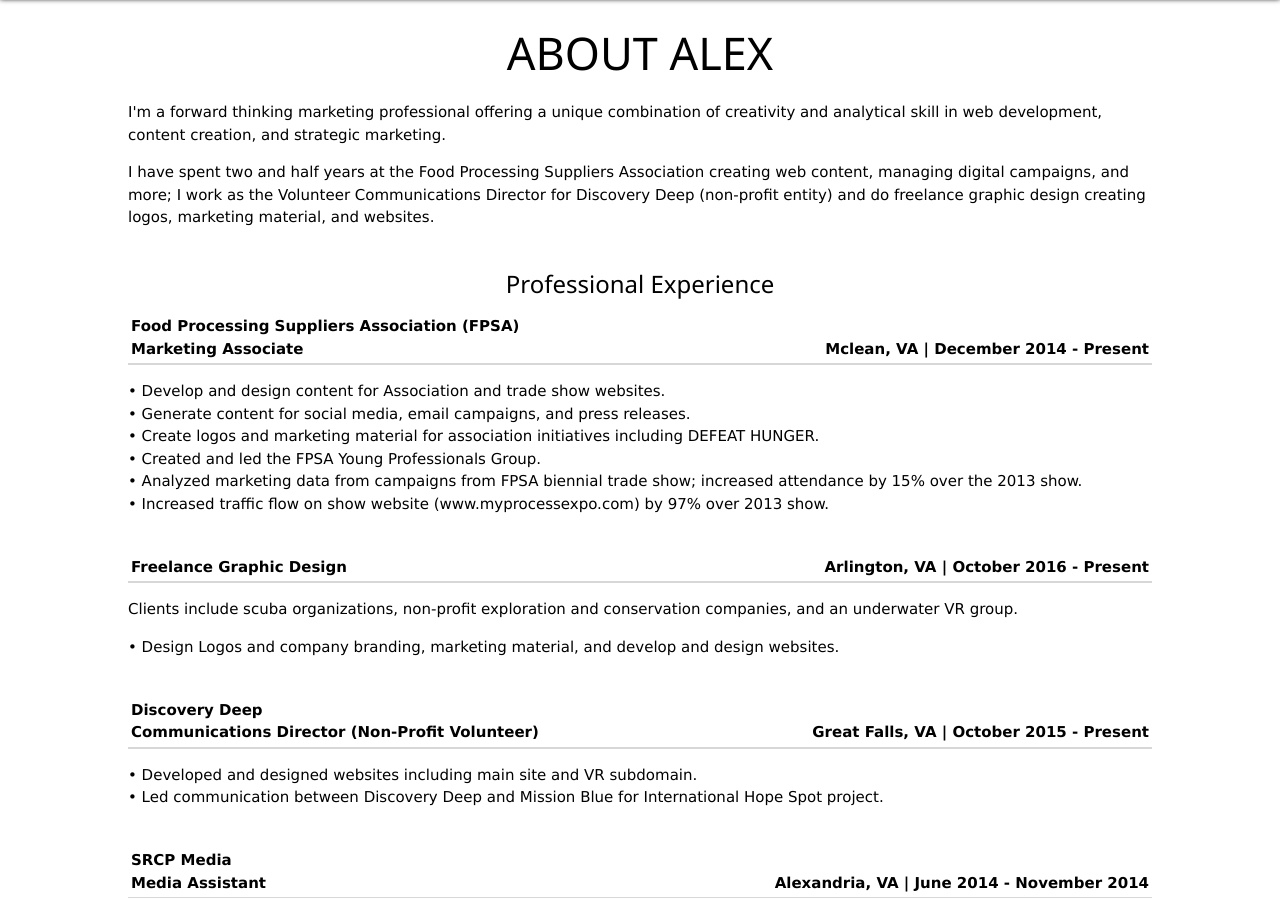
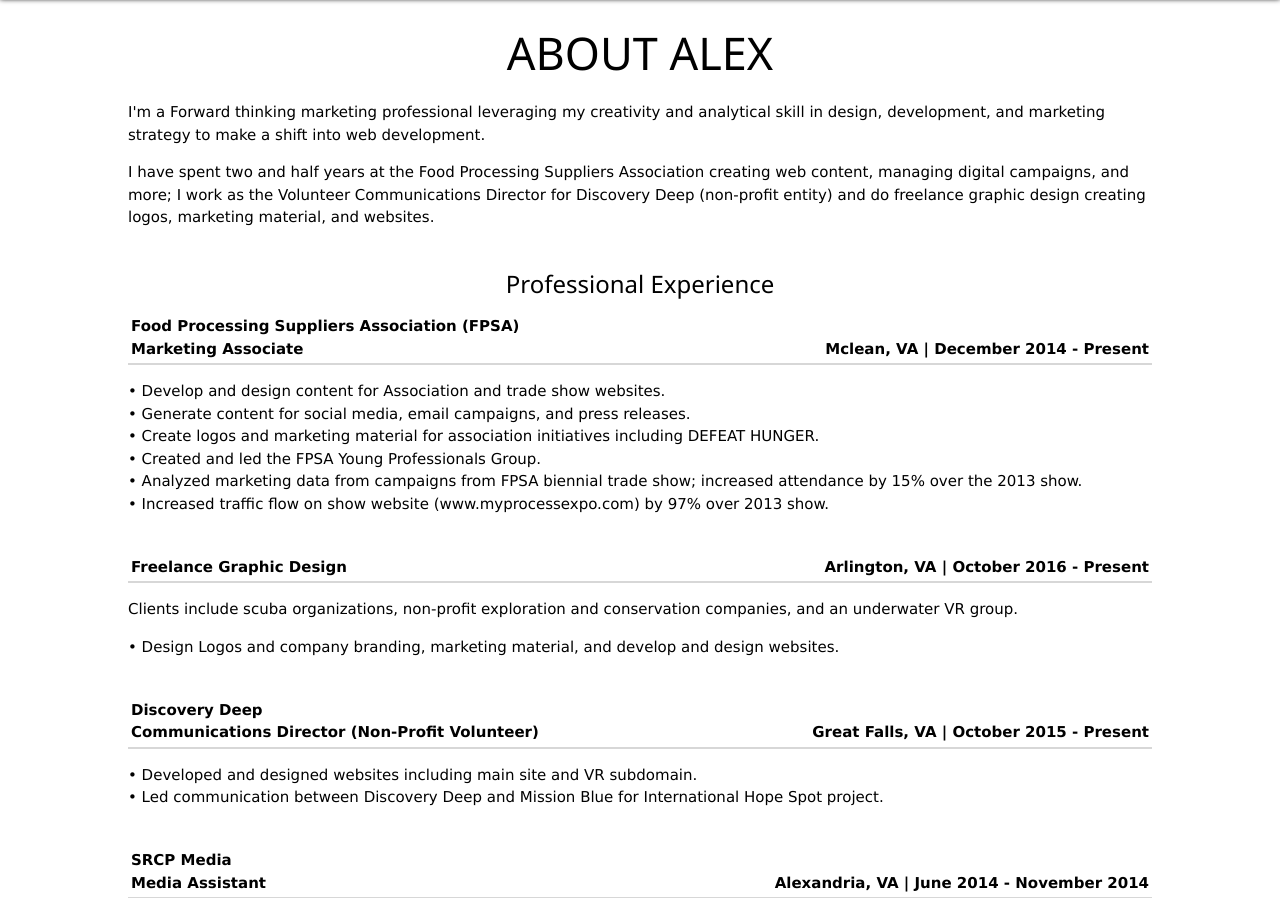
Before and after one commit to stopaalex/Resume, a plain HTML site: page index.html in a window 1280 px wide. Shown: the part 964-1862 px from the top of the page. Drawn offline with nearby package versions, Linux system fonts and the light colour scheme.

Commit message:
Update index.html

```diff
--- a/index.html
+++ b/index.html
@@ -72,7 +72,7 @@ STOPA.ALEX@GMAIL.COM
     </h2>
 
     <p>
-      I'm a forward thinking marketing professional offering a unique combination of creativity and analytical skill in web development, content creation, and strategic marketing.
+      I'm a Forward thinking marketing professional leveraging my creativity and analytical skill in design, development, and marketing strategy to make a shift into web development.
     </p>
     <p>
       I have spent two and half years at the Food Processing Suppliers Association creating web content, managing digital campaigns, and more; I work as the Volunteer Communications Director for Discovery Deep (non-profit entity) and do freelance graphic design creating logos, marketing material, and websites.<br><br>
```
